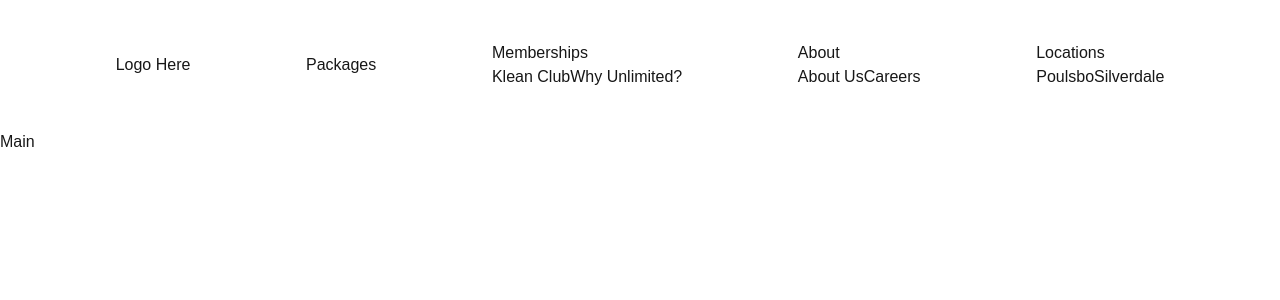
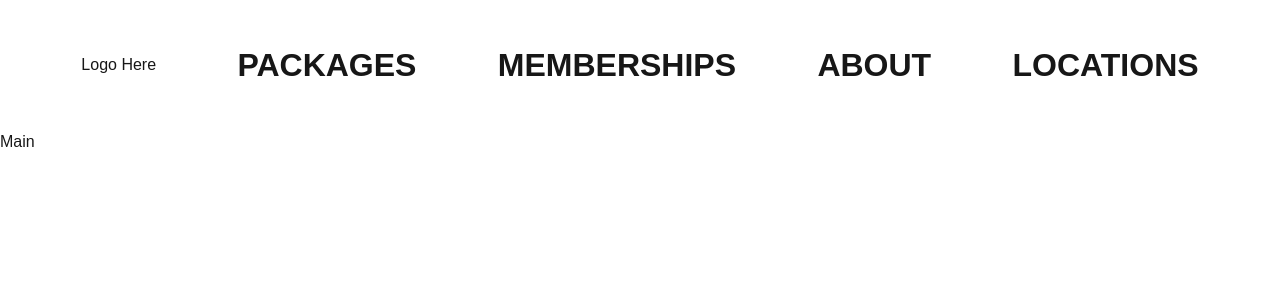
Before and after one commit to Jmorrissette1/klean-freak-3, a Next.js app: page / in a window 1280 px wide. Shown: the top 300 px of the page. Built offline with nearby package versions, Linux system fonts and the light colour scheme.

Commit message:
updated react, started working on best practices.

```diff
--- a/src/app/components/Nav.tsx
+++ /dev/null
@@ -1,56 +0,0 @@
-import Styles from "./componentStyles.module.css";
-import Link from "next/link";
-
-const Nav = () => {
-  return (
-    <div>
-      <ul className={Styles.navigation}>
-        <li>
-          <Link href="/">Logo Here</Link>
-        </li>
-        <li className="nav-element">
-          <Link href="/packages">Packages</Link>
-        </li>
-        <li className="nav-element">
-          <Link href="/memberships">Memberships</Link>
-          <ul className="dropdown">
-            <Link href="/memberships" className="drop-down-element">
-              Klean Club
-            </Link>
-            <a href="why-unlimited-page.html" className="drop-down-element">
-              Why Unlimited?
-            </a>
-          </ul>
-        </li>
-
-        <li className="nav-element">
-          About
-          <ul className="dropdown">
-            <a href="about-us.html" className="drop-down-element">
-              About Us
-            </a>
-            <a
-              href="https://recruiting2.ultipro.com/HAS1005HLW/JobBoard/8491fa92-c48c-4541-8cb7-241a824bf93f/?q=&o=postedDateDesc"
-              className="drop-down-element"
-            >
-              Careers
-            </a>
-          </ul>
-        </li>
-        <li className="nav-element">
-          Locations
-          <ul className="dropdown">
-            <a href="Poulsbo-location.html" className="drop-down-element">
-              Poulsbo
-            </a>
-            <a href="Silverdale-location.html" className="drop-down-element">
-              Silverdale
-            </a>
-          </ul>
-        </li>
-      </ul>
-    </div>
-  );
-};
-
-export default Nav;
--- a/src/app/components/componentStyles.module.css
+++ b/src/app/components/Navbar.module.css
@@ -6,25 +6,7 @@
   background-color: var(--menu-color);
 }
 
-/****
-nav ul {
-  list-style: none;
-  margin: 0;
-  padding: 0;
-}
-
-nav li {
-  display: inline-block;
-  position: relative;
-}
-
-nav a {
-  display: block;
-  padding: 10px;
-  color: #fff;
-}
-**/
-.dropdown {
+.dropDown {
   position: absolute;
   display: none;
   background-color: var(--menu-background-color);
@@ -46,10 +28,9 @@ nav li:hover .dropDown {
 }
 
 .navElement {
-  font-size: 30px;
+  font-size: 2rem;
   font-weight: 800;
   text-transform: uppercase;
-  color: #fff;
 }
 
 .navElement a:hover {
--- /dev/null
+++ b/src/app/components/Navbar.tsx
@@ -0,0 +1,64 @@
+import styles from "./Navbar.module.css";
+import Link from "next/link";
+
+const Navbar = () => {
+  return (
+    <nav>
+      <ul className={styles.navigation}>
+        <li className={styles.logo}>
+          <Link href="/">Logo Here</Link>
+        </li>
+        <li className={styles.navElement}>
+          <Link href="/packages">Packages</Link>
+        </li>
+        <li className={styles.navElement}>
+          <Link href="/memberships">Memberships</Link>
+          <ul className={styles.dropDown}>
+            <Link href="/memberships" className={styles.dropDownElement}>
+              Klean Club
+            </Link>
+            <Link
+              href="why-unlimited-page.html"
+              className={styles.dropDownElement}
+            >
+              Why Unlimited?
+            </Link>
+          </ul>
+        </li>
+
+        <li className={styles.navElement}>
+          About
+          <ul className={styles.dropDown}>
+            <Link href="about-us.html" className={styles.dropDownElement}>
+              About Us
+            </Link>
+            <Link
+              href="https://recruiting2.ultipro.com/HAS1005HLW/JobBoard/8491fa92-c48c-4541-8cb7-241a824bf93f/?q=&o=postedDateDesc"
+              className={styles.dropDownElement}
+              target="_blank"
+              rel="noopener noreferrer"
+            >
+              Careers
+            </Link>
+          </ul>
+        </li>
+        <li className={styles.navElement}>
+          Locations
+          <ul className={styles.dropDown}>
+            <a href="Poulsbo-location.html" className={styles.dropDownElement}>
+              Poulsbo
+            </a>
+            <a
+              href="Silverdale-location.html"
+              className={styles.dropDownElement}
+            >
+              Silverdale
+            </a>
+          </ul>
+        </li>
+      </ul>
+    </nav>
+  );
+};
+
+export default Navbar;
--- a/src/app/memberships/page.tsx
+++ b/src/app/memberships/page.tsx
@@ -1,4 +1,4 @@
-import Nav from "../components/Nav";
+import Nav from "../components/Navbar";
 const Memeberships = () => {
   return (
     <div>
--- a/src/app/packages/page.tsx
+++ b/src/app/packages/page.tsx
@@ -1,4 +1,4 @@
-import Nav from "../components/Nav";
+import Nav from "../components/Navbar";
 const Packages = () => {
   return (
     <div>
--- a/src/app/page.tsx
+++ b/src/app/page.tsx
@@ -1,4 +1,4 @@
-import Nav from "./components/Nav";
+import Nav from "./components/Navbar";
 export default function Home() {
   return (
     <div>
```
Also changed, not shown: package.json (+7 -7 lines), 1 other file (tests, documents, lock files or other folders).
